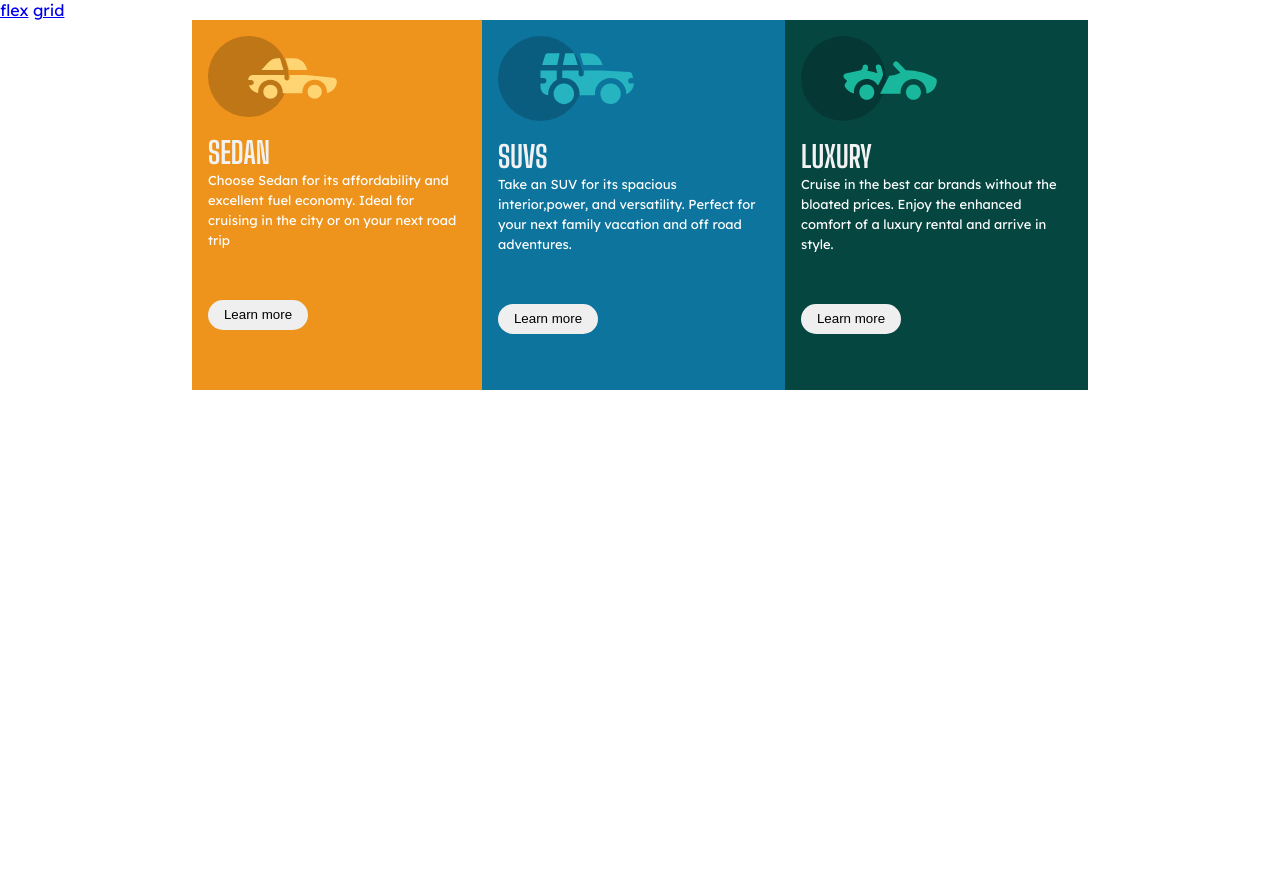
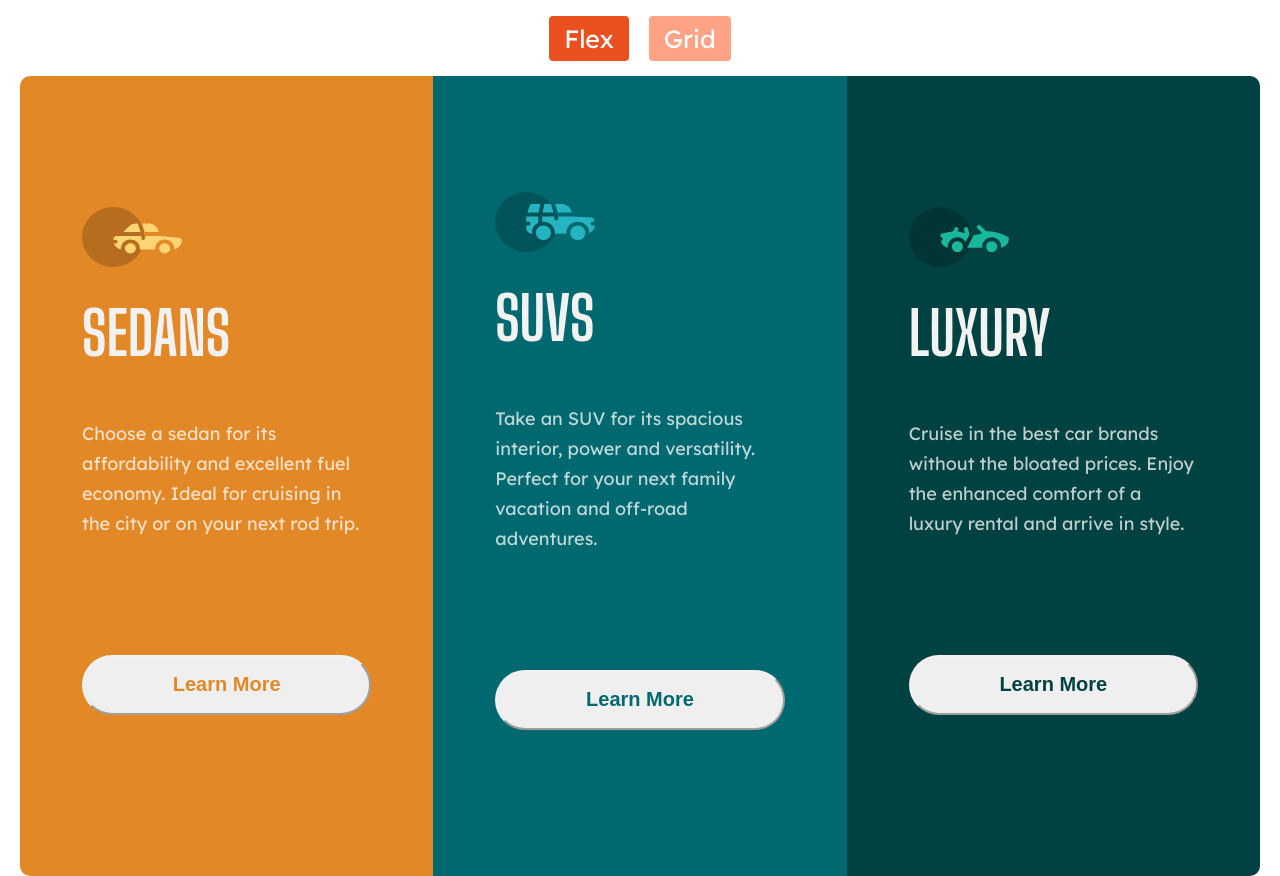
Before and after one commit to Bodo-pixar/Zuri-files, a plain HTML site: page index.html in a window 1280 px wide. Before the commit the page ends 800 px from the top, so only its background shows below. Drawn offline with Linux system fonts and the light colour scheme.

Commit message:
new update

```diff
--- a/grid.css
+++ b/grid.css
@@ -1,47 +1,81 @@
 * {
-  margin: 0%;
-  padding: 0%;
+  box-sizing: border-box;
+  padding: 0;
+  margin: 0;
+  text-decoration: none;
+  list-style: none;
 }
+
 body {
-  background-color: aquamarine;
+  font-family: montserrat;
+}
+
+nav ul {
+  font-family: montserrat;
   display: flex;
- height: 100% ;
- padding: 20%;
+  padding: 10px;
+  font-size: 25px;
+  justify-content: center;
+}
 
+nav ul li {
+  margin: 0 10px;
 }
-main {
+
+a {
+  border-radius: 4px;
+  color: white;
+  background-color: #ffa285;
+  padding: 7px 15px;
+}
+
+.active,
+a:hover {
+  background-color: #eb5020;
+  transition: 0.3s;
+}
+
+.container {
+  color: azure;
+  margin: auto;
+  padding: 3% 14%;
+  height: 100vh;
+  background-color: rgb(31, 31, 31);
   display: grid;
+  grid-template-columns: 3fr 1fr 2fr;
+  grid-template-rows: 2fr 1fr 1fr;
   grid-template-areas:
-    "one one two"
-    "three four five"
-    ;
-    gap: 10px;
+  "a a b"
+  "c d d"
+  "c e e";
+  gap: 20px;
+}
 
+#a {
+    background-color: #eb5020;
+    grid-area: a;
 }
-main > * {
-  padding: 2em;
-  text-align: center;
+
+#b {
+    background-color: #ffa401;
+    grid-area: b;
 }
-.one {
-  background-color: coral;
-  grid-area: one;
-  width: 10em;
+
+#c {
+    background-color: #05aa42;
+    grid-area: c;
 }
-.two {
-  background-color: navy;
-  grid-area: two;
-  width: 7em;
+
+#d {
+    background-color: #01aefd;
+    grid-area: d;
 }
-.three {
-  background-color: darkmagenta;
-  grid-area: three;
+
+#e {
+    background-color: #01aefd;
+    grid-area: e;
 }
-.four {
-  background-color: crimson;
-  grid-area: four;
-}
-.five {
-  background-color: blueviolet;
-  grid-area: five;
-  width: 7em;
-}
+
+
+/* grid-template-columns: repeat(3, 1fr); */
+/* align-items: center; */
--- /dev/null
+++ b/index.css
@@ -0,0 +1,177 @@
+/* CSS RESET */
+* {
+  margin: 0;
+  padding: 0;
+  box-sizing: border-box;
+  text-decoration: none;
+  list-style: none;
+}
+
+body {
+  font-family: 'Lexend Deca', sans-serif;
+}
+
+nav ul {
+  display: flex;
+  margin-top: 0.5em;
+  margin-bottom: 0.5em;
+  padding: 10px;
+  font-size: 25px;
+  justify-content: center;
+}
+
+nav ul li {
+  margin: 0 10px;
+}
+
+a {
+  border-radius: 4px;
+  color: white;
+  background-color: #ffa285;
+  padding: 7px 15px;
+}
+
+.active,
+a:hover {
+  background-color: #eb5020;
+  transition: 0.3s;
+}
+
+.main-container {
+  padding-left: 20px;
+  padding-right: 20px;
+  max-width: 1440px;
+  margin: auto;
+  display: flex;
+  align-items: center;
+  justify-content: center;
+}
+
+.main-container div {
+  min-width: 200px;
+  width: 450px;
+  height: 800px;
+  padding: 5%;
+  color: hwb(0 95% 5%);
+  display: flex;
+  flex-direction: column;
+  justify-content: center;
+}
+
+button {
+  font-size: 20px;
+  font-weight: 600;
+  margin-bottom: 30px;
+  min-width: 50px;
+  height: 60px;
+  border-color: hsl(0, 0%, 95%);
+  border-radius: 40px;
+  cursor: pointer;
+}
+
+img {
+  height: 60px;
+  width: 100px;
+  margin-bottom: 30px;
+}
+
+h1 {
+  margin-bottom: 50px;
+  text-transform: uppercase;
+  font-size: 60px;
+  font-weight: 700;
+  font-family: 'Big Shoulders Display', cursive;
+}
+
+p {
+  margin-bottom: 40%;
+  line-height: 30px;
+  color: hsla(0, 0%, 100%, 0.75);
+  font-size: 18px;
+}
+
+.box-a {
+  background-color: hsl(31, 77%, 52%);
+  border-radius: 10px 0px 0px 10px;
+}
+
+.box-b {
+  background-color: hsl(184, 100%, 22%);
+}
+
+.box-c {
+  background-color: hsl(179, 100%, 13%);
+  border-radius: 0px 10px 10px 0px;
+}
+
+.box-a button {
+  color: hsl(31, 77%, 52%);
+}
+
+.box-b button {
+  color: hsl(184, 100%, 22%);
+}
+
+.box-c button {
+  color: hsl(179, 100%, 13%);
+}
+
+.box-a button:active {
+  background-color: hsl(31, 77%, 52%);
+  color: hsl(0, 0%, 95%);
+  transition: 0.2s;
+}
+.box-b button:active {
+  background-color: hsl(184, 100%, 22%);
+  color: hsl(0, 0%, 95%);
+  transition: 0.2s;
+}
+.box-c button:active {
+  background-color: hsl(179, 100%, 13%);
+  color: hsl(0, 0%, 95%);
+  transition: 0.2s;
+}
+
+@media screen and (max-width: 800px) {
+nav ul {
+  margin-bottom: 1em;
+}
+
+  .main-container {
+    padding-left: 0px;
+    padding-right: 0px;
+    margin: auto;
+    display: flex;
+    flex-direction: column;
+    align-items: center;
+    justify-content: center;
+  }
+
+  .main-container div {
+    width: 100%;
+    height: 700px;
+    display: flex;
+    flex-direction: column;
+    justify-content: center;
+  }
+
+  .box-a {
+    border-radius: 10px 10px 0px 0px;
+  }
+
+  .box-c {
+    border-radius: 0px 0px 10px 10px;
+  }
+
+  button {
+    width: 45%;
+    height: 50px;
+  }
+}
+
+/* font-weight: bold; */
+/* color: hsl(0, 0%, 95%); */
+/* background-color: rgb(255, 255, 255); */
+/* border:1% hsl(0, 100%, 52%); */
+/* border-width: 6px; */
+/* border-style: solid; */
--- a/index.html
+++ b/index.html
@@ -4,49 +4,54 @@
     <meta charset="UTF-8" />
     <meta http-equiv="X-UA-Compatible" content="IE=edge" />
     <meta name="viewport" content="width=device-width, initial-scale=1.0" />
-    <title>Document</title>
-    <link rel="stylesheet" href="style.css" />
-    <link rel="preconnect" href="https://fonts.googleapis.com" />
-    <link rel="preconnect" href="https://fonts.gstatic.com" crossorigin />
-    <link
-      href="https://fonts.googleapis.com/css2?family=Lexend+Deca&display=swap"
-      rel="stylesheet"
-    />
+    <title>3-Column Card</title>
+    <link rel="icon" href="images/favicon-32x32.png" />
+    <link rel="stylesheet" href="index.css" />
+
+    <!-- Google Fonts -->
+
+    <link rel="preconnect" href="https://fonts.googleapis.com">
+    <link rel="preconnect" href="https://fonts.gstatic.com" crossorigin>
+    <link href="https://fonts.googleapis.com/css2?family=Big+Shoulders+Display:wght@700&family=Lexend+Deca&display=swap" rel="stylesheet">
   </head>
+  <body>
     <header>
       <nav>
-      <a href="index.html">flex</a>
-      <a href="grid.html">grid</a>
+        <ul>
+          <li><a class="active" id="flex-btn" href="index.html">Flex</a></li>
+          <li><a id="grid-btn" href="grid.html">Grid</a></li>
+        </ul>
       </nav>
     </header>
-  <body>
     <main>
-      <div class="sedan">
-        <img src="images/icon-sedans.svg" alt="sedan image" />
-        <h1>SEDAN</h1>
+      <div class="main-container">
+        <div class="box-a">
+          <img src="images/icon-sedans.svg" alt="Sedan icon" />
+          <h1>Sedans</h1>
           <p>
-          Choose Sedan for its affordability and excellent fuel economy. Ideal
-          for cruising in the city or on your next road trip
+            Choose a sedan for its affordability and excellent fuel economy. Ideal for cruising in the city or
+            on your next rod trip.
           </p>
-        <button>Learn more</button>
+          <button type="button">Learn More</button>
         </div>
-      <div class="SUV">
-        <img src="images/icon-suvs.svg" alt="suv image" />
-        <h1>SUVS</h1>
+        <div class="box-b">
+          <img src="images/icon-suvs.svg" alt="SUV icon" />
+          <h1>Suvs</h1>
           <p>
-          Take an SUV for its spacious interior,power, and versatility. Perfect
-          for your next family vacation and off road adventures.
+            Take an SUV for its spacious interior, power and versatility. Perfect for your next family
+            vacation and off-road adventures.
           </p>
-        <button>Learn more</button>
+          <button type="button">Learn More</button>
         </div>
-      <div class="luxury">
-        <img src="images/icon-luxury.svg" alt="luxury image" />
-        <h1>LUXURY</h1>
+        <div class="box-c">
+          <img src="images/icon-luxury.svg" alt="Luxury icon" />
+          <h1>Luxury</h1>
           <p>
-          Cruise in the best car brands without the bloated prices. Enjoy the
-          enhanced comfort of a luxury rental and arrive in style.
+            Cruise in the best car brands without the bloated prices. Enjoy the enhanced comfort of a luxury
+            rental and arrive in style.
           </p>
-        <button>Learn more</button>
+          <button type="button">Learn More</button>
+        </div>
       </div>
     </main>
   </body>
--- a/style.css
+++ /dev/null
@@ -1,85 +0,0 @@
-@import url("https://fonts.googleapis.com/css2?family=Big+Shoulders+Display:wght@700&display=swap");
-
-* {
-  margin: 0%;
-  padding: 0%;
-  box-sizing: border-box;
-}
-body {
-  font-family: "Lexend Deca", sans-serif;
-}
-main {
-  background-color: hsl(0, 0%, 95%);
-  /* padding: 3em; */
-  margin: auto;
-  width: 70%;
-  display: flex;
-  justify-content: center;
-  align-items: center;
-  /* height: 65vh; */
-}
-main > * {
-  display: flex;
-  /* flex-basis: ; */
-  flex-direction: column;
-  min-height: 370px;
-  padding: 1em;
-}
-main img {
-  flex-basis: 5%;
-  width: 50%;
-  margin-bottom: 17px;
-}
-main h1 {
-  font-size: 30px;
-  flex-basis: 20%;
-  font-family: "Big Shoulders Display", cursive;
-  font-weight: 600;
-  color: hsl(0, 0%, 95%);
-}
-main p {
-  flex-basis: 50%;
-  padding-bottom: 50px;
-  color: white;
-  font-size: 13px;
-  line-height: 20px;
-}
-main button {
-  flex-basis: 30px;
-}
-/* main > * > * {
-    flex-basis: 100%;
-} */
-button {
-  border-radius: 20px;
-  border: none;
-  width: 100px;
-  /* height: 100px; */
-}
-
-.sedan {
-  background-color: hsl(34, 86%, 52%);
-  /* padding: 3em; */
-  padding-bottom: 10px;
-  /* min-height: 550px; */
-}
-
-.SUV {
-  background-color: hsl(197, 86%, 33%);
-  /* padding: 3em; */
-  padding-bottom: 10px;
-  /* height: 60vh; */
-}
-
-.luxury {
-  background-color: hsl(175, 84%, 15%);
-  /* padding: 3em; */
-  padding-bottom: 10px;
-  /* height: 60vh; */
-}
-
-@media screen and (max-width:768px) {
-  main {
-    flex-direction: column;
-  }
-}
```
Also changed, not shown: grid.html (+16 -12 lines), 1 other file. Lines whose indentation alone changed are shown as unchanged.
